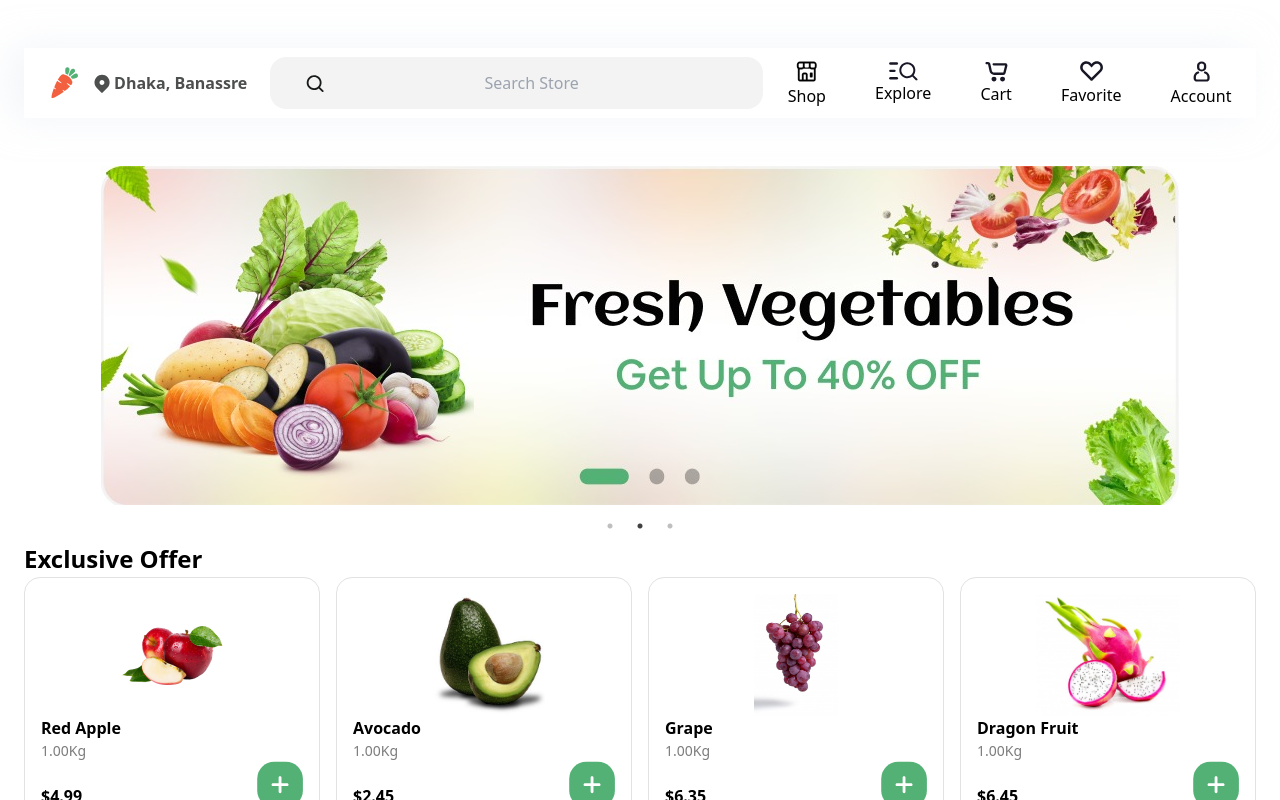
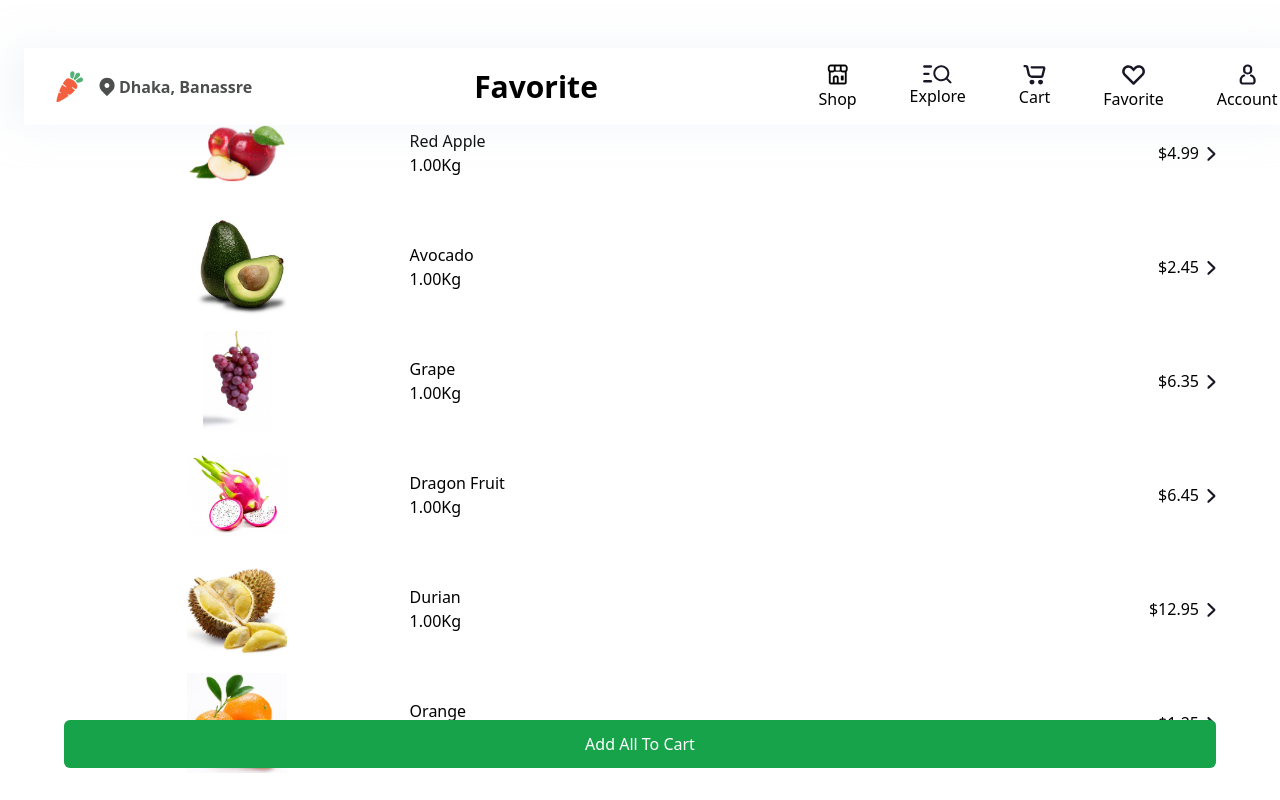
Before and after one commit to HSBC-United-Team/Front-End, a React (Vite) app: page / in a window 1280 px wide. Shown: the top 800 px of the page. Built offline with nearby package versions, Linux system fonts and the light colour scheme; grey boxes are pictures that could not be loaded.

Commit message:
add fav page

```diff
--- a/public/icons.jsx
+++ b/public/icons.jsx
@@ -150,3 +150,17 @@ export function IconMap() {
         </svg>
     );
 }
+export function IconBackArrow() {
+    return (
+        <svg xmlns="http://www.w3.org/2000/svg" width="9" height="15" viewBox="0 0 9 15" fill="none">
+            <g id="back arrow" clip-path="url(#clip0_1_1175)">
+                <path id="Vector" d="M0.568532 2.68224C0.371401 2.48224 0.261883 2.21908 0.272835 1.9454C0.272835 1.67171 0.382352 1.41908 0.590436 1.21908C0.787568 1.02961 1.06136 0.913817 1.34611 0.913817C1.63085 0.913817 1.90465 1.00855 2.11273 1.19803L8.31143 7.15592C8.40999 7.25066 8.48666 7.36645 8.54141 7.49277C8.59617 7.61908 8.62903 7.75592 8.62903 7.89277C8.62903 8.02961 8.59617 8.16645 8.54141 8.30329C8.48666 8.42961 8.40999 8.5454 8.31143 8.64013L2.11273 14.598C2.01416 14.6928 1.89369 14.777 1.76227 14.8296C1.6199 14.8822 1.47753 14.9138 1.33516 14.9138C1.19278 14.9138 1.03946 14.8928 0.908036 14.8401C0.776615 14.7875 0.656145 14.7033 0.546628 14.6086C0.448062 14.5138 0.3714 14.3875 0.316641 14.2612C0.25093 14.1349 0.229027 13.998 0.229027 13.8507C0.229027 13.7138 0.261882 13.577 0.316641 13.4507C0.3714 13.3243 0.459014 13.2086 0.568531 13.1033L5.98965 7.89277L4.96019 6.91382L0.568532 2.68224Z" fill="#181725" />
+            </g>
+            <defs>
+                <clipPath id="clip0_1_1175">
+                    <rect width="8.4" height="14" fill="white" transform="translate(8.62903 14.9138) rotate(-180)" />
+                </clipPath>
+            </defs>
+        </svg>
+    );
+}
--- a/src/App.jsx
+++ b/src/App.jsx
@@ -1,6 +1,12 @@
 import HomePage from "../src/Components/Pages/Homepage";
+import Fav from "./Components/Pages/Favoritepage";
 
 function App() {
-    return <HomePage />;
+    return (
+        <>
+        {/* <HomePage /> */}
+        <Fav/>
+        </>
+    )
 }
 export default App;
--- /dev/null
+++ b/src/Components/Pages/Favoritepage.jsx
@@ -0,0 +1,49 @@
+import { IconBackArrow } from "../../../public/icons";
+import BtnGreen from "../atoms/BtnGreen";
+import Logo from "../molecules/Logo";
+import Navbar from "../organisms/Navbar";
+import products from "../../../public/data/productList";
+
+
+function Fav() {
+    products
+    return (
+        <>
+            <div
+                className="fixed text-center w-full bg-white  md:flex md:mx-6 md:my-12 md:items-center flex-around"
+                style={{
+                    boxShadow: "-12px 0px 37px 0px rgba(230, 235, 243, 0.5)",
+                }}
+            >
+                <Logo className=" hidden " />
+                <h1 className=" text-center font-bold my-4 text-[30px] md:w-[40%] ">Favorite</h1>
+                <hr className="md:hidden border" />
+                <Navbar />
+            </div>
+                <div className="flex flex-col py-24 pb-32    px-[5%]">
+            {products.map((prod) =>
+            <>
+                    <div className="flex justify-between h-[114px] items-center  ">
+                        <div className="grid grid-cols-2 w-[60%]  justify-arround">
+                            <div className=" flex justify-center items-center">
+                                <img className=" object-contain  w-[100px] h-[100px]" src={prod.image} alt="img" />
+                            </div>
+                            <div className=" flex flex-col justify-center ">
+                                <h3>{prod.name}</h3>
+                                <p>{prod.weight}</p>
+                            </div>
+                        </div>
+                        <div className="flex items-center gap-2">
+                            {prod.price}
+                            <IconBackArrow />
+                        </div>
+                    </div>
+                    <hr className="md:hidden border" />
+                    </>
+                    )}
+                </div>
+            <BtnGreen>Add All To Cart</BtnGreen>
+        </>
+    )
+}
+export default Fav
--- /dev/null
+++ b/src/Components/atoms/BtnGreen.jsx
@@ -0,0 +1,13 @@
+function BtnGreen({onClick, children}){
+    return (
+
+        <div
+            className="fixed bottom-20 flex rounded-md bg-green-600 px-10 py-3 w-[90%] text-white left-1/2 -translate-x-1/2 md:bottom-8"
+            id="checkout-section"
+            onclick={onClick}
+        >
+            <button class="flex-grow text-center">{children}</button>
+        </div>
+    )
+}
+export default BtnGreen
--- a/src/Components/molecules/Logo.jsx
+++ b/src/Components/molecules/Logo.jsx
@@ -1,8 +1,8 @@
-function Logo() {
+function Logo({className}) {
     return (
         <div
             id="logo"
-            className="mt-12 md:flex md:justify-center md:items-center md:gap-3 md:mx-auto md:my-auto md:w-[20%]"
+            className={`${className} mt-12 md:flex md:justify-center md:items-center md:gap-3 md:mx-auto md:my-auto md:w-[20%]`}
         >
             <svg
                 xmlns="http://www.w3.org/2000/svg"
```
